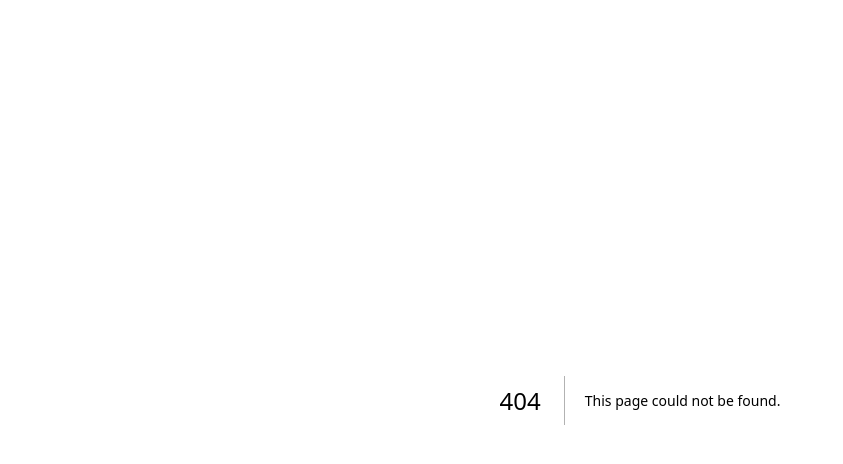
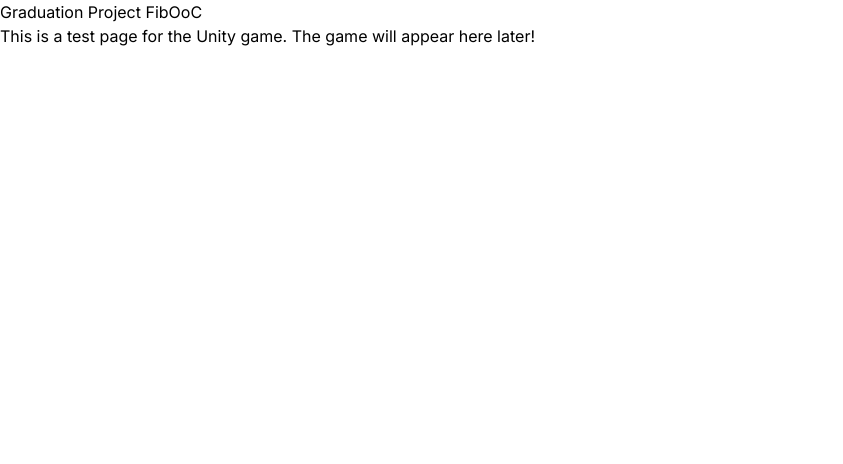
Before and after one commit to Emma2002/NextJS_Portfolio, a Next.js app: page /GP_FibOoC in a window 1280 px wide. Before the commit this address had no page. Shown: the top 464 px of the page, without its empty margins (0-843 px from the left). Built offline with nearby package versions, Linux system fonts and the light colour scheme.

Commit message:
Added page for GP

```diff
--- a/src/app/GP_FibOoC.js
+++ /dev/null
@@ -1,9 +0,0 @@
-
-export default function GP_FibOoC() {
-    return (
-        <div>
-            <h1>Welcome to GP_FibOoC</h1>
-            <p>This is your custom Next.js page for the route GP_FibOoC.</p>
-        </div>
-    );
-}
--- /dev/null
+++ b/src/app/GP_FibOoC/page.js
@@ -0,0 +1,11 @@
+import React from 'react'
+const GP_FibOoC = () => {
+  return (
+    <div>
+      <h1>Graduation Project FibOoC</h1>
+      <p>This is a test page for the Unity game. The game will appear here later!</p>
+    </div>
+  );
+};
+
+export default GP_FibOoC;
```
